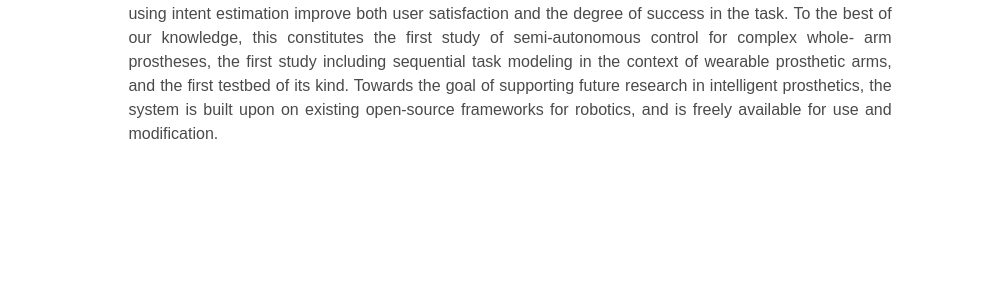
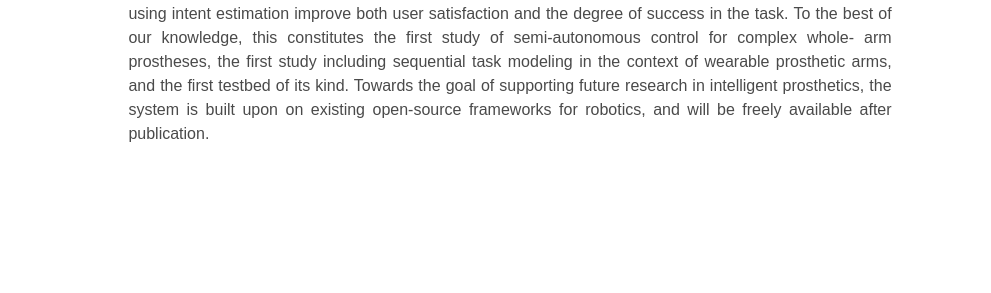
Before and after one commit to armlabstanford/armlabstanford.github.io, a Jekyll site: the page proact.html, which Jekyll copies as it is, in a window 1280 px wide. Shown: the part 871-1164 px from the top of the page, without its empty margins (130-1121 px from the left). Built offline with Jekyll 4.4.1, drawn with Linux system fonts in a browser that asks for light colours; nearby versions of some CDN libraries; some web fonts are replaced; library files that are not in the unit come from our copies; a style sheet for code colours, icons or effects is not loaded; some of the changed text lies outside the part shown.

Commit message:
Update abstract to say code coming later

```diff
--- a/proact.html
+++ b/proact.html
@@ -144,7 +144,7 @@
                     the first testbed of its kind. Towards the goal of supporting
                     future research in intelligent prosthetics, the system is built
                     upon on existing open-source frameworks for robotics, and
-                    is freely available for use and modification.
+                    will be freely available after publication.
                   </p>
                 </div>
               </div>
```
